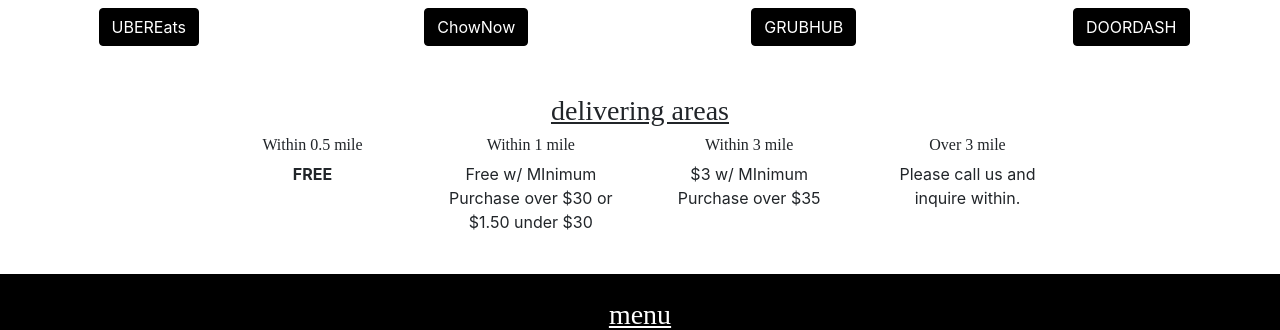
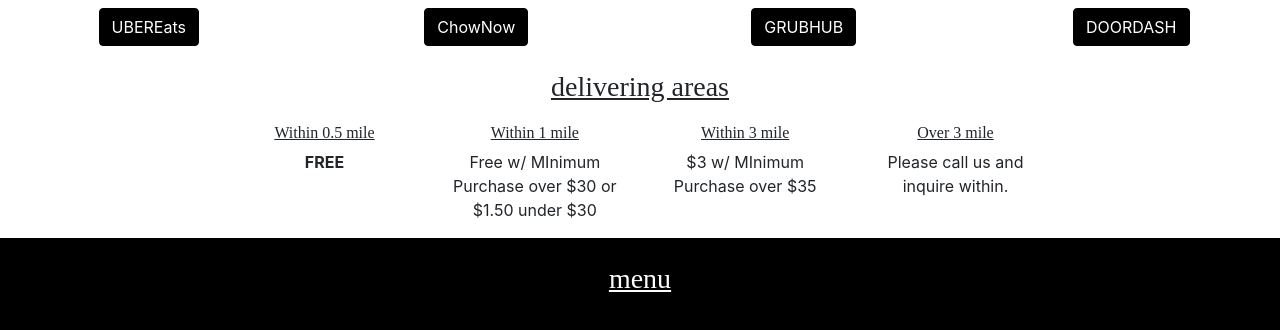
Before and after one commit to aBurmeseDev/Blosom, a React (Create React App) app: page / in a window 1280 px wide. Shown: the part 789-1119 px from the top of the page. Built offline with nearby package versions, Linux system fonts and the light colour scheme; a web font is replaced by a local one.

Commit message:
edit deliver body

```diff
--- a/src/App.css
+++ b/src/App.css
@@ -61,7 +61,11 @@
 }
 
 #deliver-body {
-  padding: 24px 0;
+  padding: 0 24px;
+}
+#deliver-body h6 {
+  text-decoration: underline;
+  padding-top: 12px;
 }
 /* Menu section */
 .Menu {
```
